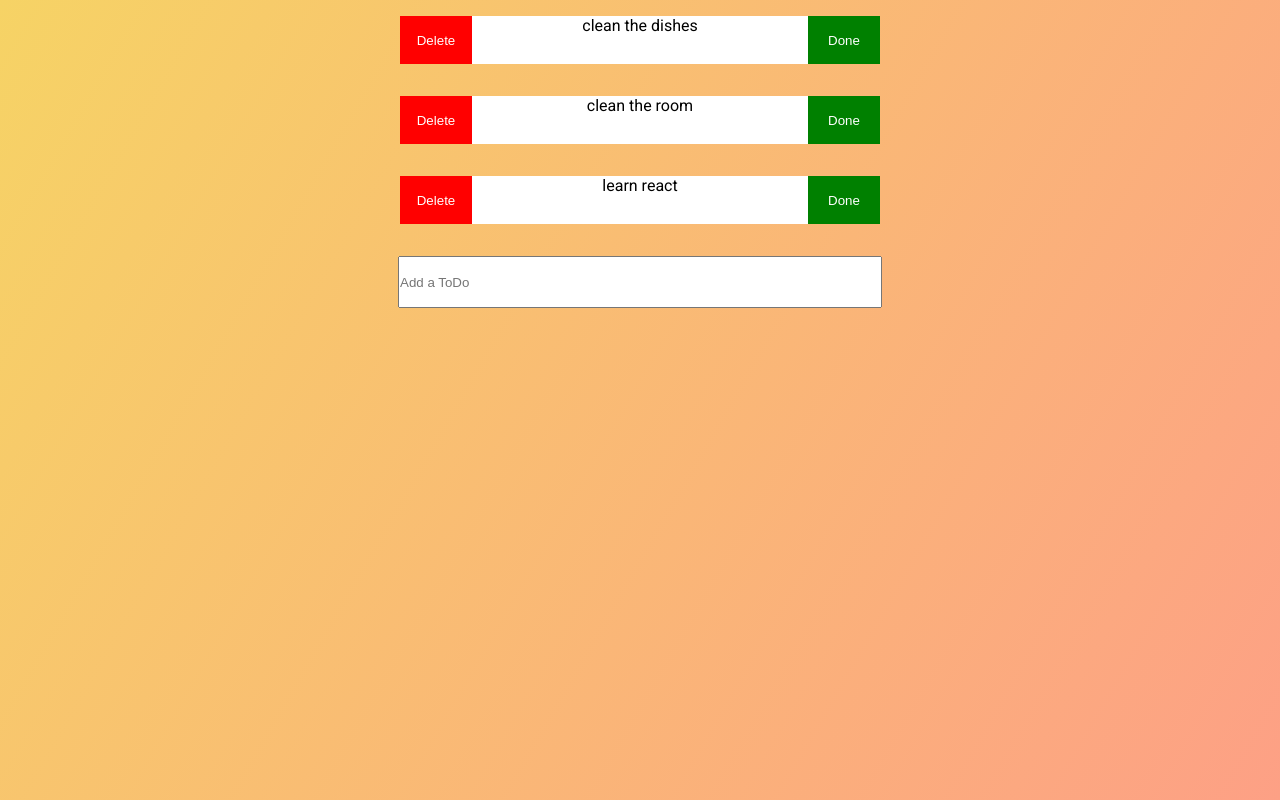
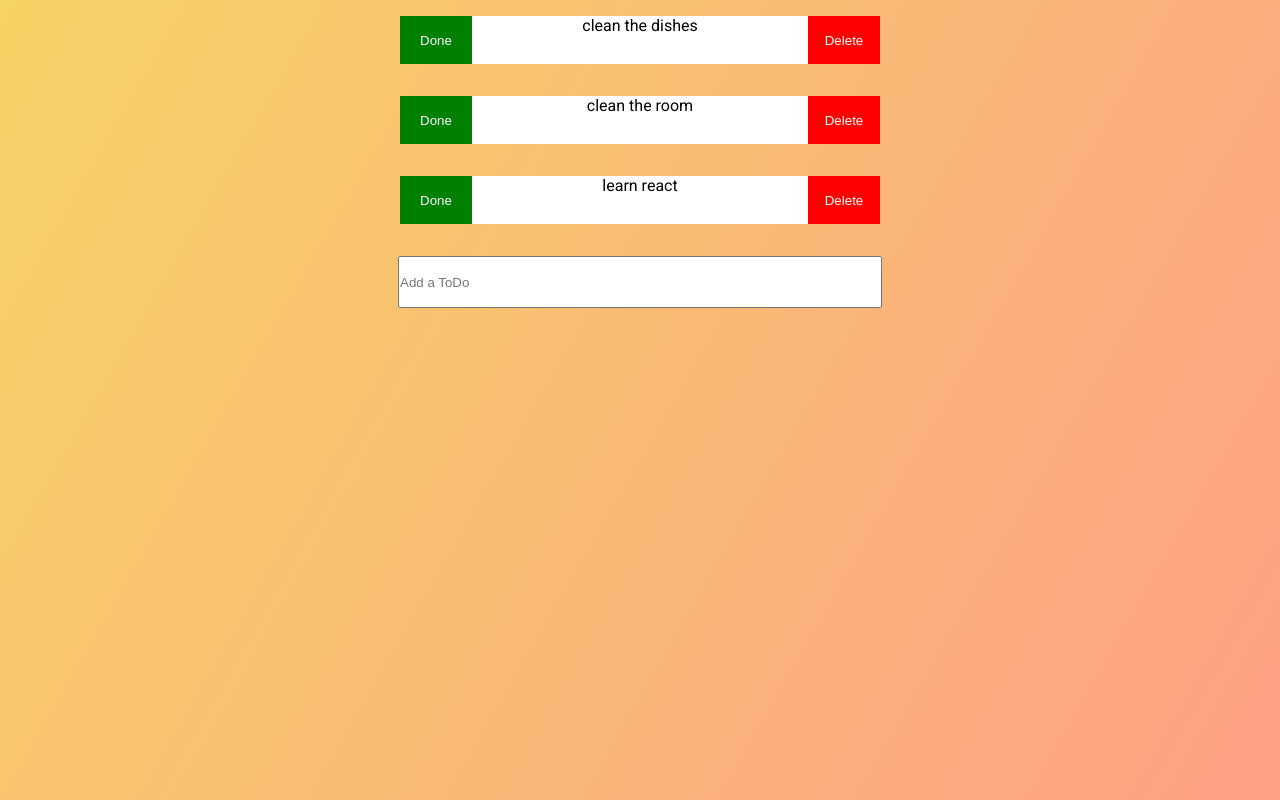
Before and after one commit to mcdylanb/todolist, a React (Create React App) app: page / in a window 1280 px wide. Built offline with nearby package versions, Linux system fonts and the light colour scheme.

Commit message:
adjust for better UX

```diff
--- a/src/App.js
+++ b/src/App.js
@@ -8,12 +8,12 @@ const Todo = ({ todo, index, removeTodo, completeTodo }) => {
       style={{ textDecoration: todo.isComplete ? "line-through" : "" }}
     >
       <div className="todoBar">
+        <button onClick={() => completeTodo(index)} className="done">
+          Done
+        </button>
+        <div className="text">{todo.title}</div>
         <button onClick={() => removeTodo(index)} className="delete">
           Delete
-        </button>
-        <div className="text">{todo.title}</div>
-        <button onClick={() => completeTodo(index)} className="done">
-          Done
         </button>
       </div>
     </div>
```
